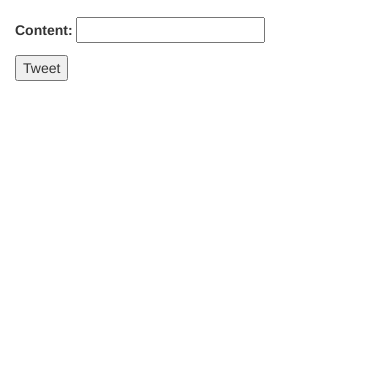
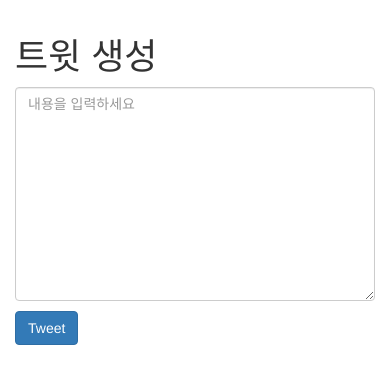
Before and after one commit to Covee/twitter_django, a Django app: page /tweet/create/ in a window 390 px wide. Shown: the part 55-439 px from the top of the page. Run offline with Django 3.2, Linux system fonts and the light colour scheme; some libraries are stand-ins or nearby versions.

Commit message:
tweet creation form 수정, 홈에서 바로 생성하기 추가

```diff
--- a/src/tweets/forms.py
+++ b/src/tweets/forms.py
@@ -4,6 +4,10 @@ from .models import Tweet
 
 
 class TweetModelForm(forms.ModelForm):
+	content = forms.CharField(label='',
+				widget=forms.Textarea(
+						attrs={'placeholder':'내용을 입력하세요',
+								'class':'form-control'}))
 	class Meta:
 		model = Tweet
 		fields = [
--- a/src/tweets/templates/tweets/create_view.html
+++ b/src/tweets/templates/tweets/create_view.html
@@ -3,5 +3,10 @@
 {% block title %} Create Tweet | {{ block.super }} {% endblock title %}
 
 {% block content %}
+<div class="row">
+	<div class="col-sm-8 col-sm-offset-2">
+		<h1>트윗 생성</h1>
 	{% include "tweets/form.html" with form=form btn_title='Tweet' %}
+	</div>
+</div>
 {% endblock content %}
--- a/src/tweets/templates/tweets/form.html
+++ b/src/tweets/templates/tweets/form.html
@@ -1,4 +1,4 @@
-<form class='form' method='POST' action="">
+<form class='form' method='POST' action="{% if action_url %}{{ action_url }}{% endif %} ">
 	{% csrf_token %}
 	{{ form.as_p }}
-	<input type="submit" value="{{ btn_title }}">
+	<input class="btn btn-primary" type="submit" value="{{ btn_title }}">
--- a/src/tweets/urls.py
+++ b/src/tweets/urls.py
@@ -1,9 +1,11 @@
 from django.conf.urls import url
+from django.views.generic.base import RedirectView
 from .views import TweetDetailView, TweetListView, TweetCreateView, TweetUpdateView, TweetDeleteView
 
 
 urlpatterns = [
-	url(r'^$', TweetListView.as_view(), name='list'),  # /tweet/
+	url(r'^$', RedirectView.as_view(url="/")),  # /tweet/
+	url(r'^search/$', TweetListView.as_view(), name='list'),  # /tweet/
 	url(r'^(?P<pk>\d+)/$', TweetDetailView.as_view(), name='detail'),   # /tweet/1
 	url(r'^create/$', TweetCreateView.as_view(), name='create'),    # /tweet/create/
 	url(r'^(?P<pk>\d+)/update/$', TweetUpdateView.as_view(), name='update'),    # /tweet/1/update
--- a/src/tweets/views.py
+++ b/src/tweets/views.py
@@ -46,6 +46,8 @@ class TweetListView(ListView):
 
 	def get_context_data(self, *args, **kwargs):
 		context = super(TweetListView, self).get_context_data(*args, **kwargs)
+		context['create_form'] = TweetModelForm()
+		context['create_url'] = reverse_lazy("tweet:create")
 		return context
 
 
--- a/src/twitter/urls.py
+++ b/src/twitter/urls.py
@@ -3,12 +3,13 @@ from django.contrib import admin
 from django.conf import settings
 from django.conf.urls.static import static
 
+from tweets.views import TweetListView
 from .views import home
 
 
 urlpatterns = [
     url(r'^admin/', admin.site.urls),
-	url(r'^$', home, name='home'),
+	url(r'^$', TweetListView.as_view(), name='home'),
 	url(r'^tweet/', include('tweets.urls', namespace='tweet')),
 ]
 
```
Also changed, not shown: src/tweets/templates/tweets/tweet_list.html (+7 -1 lines), src/db.sqlite3.
